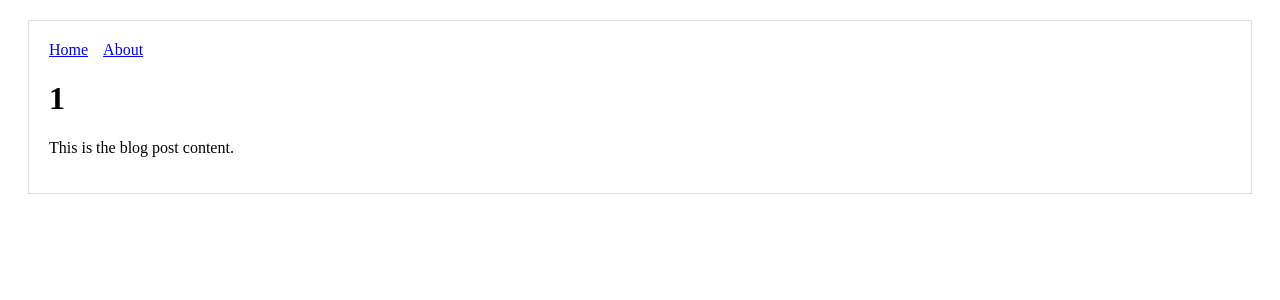
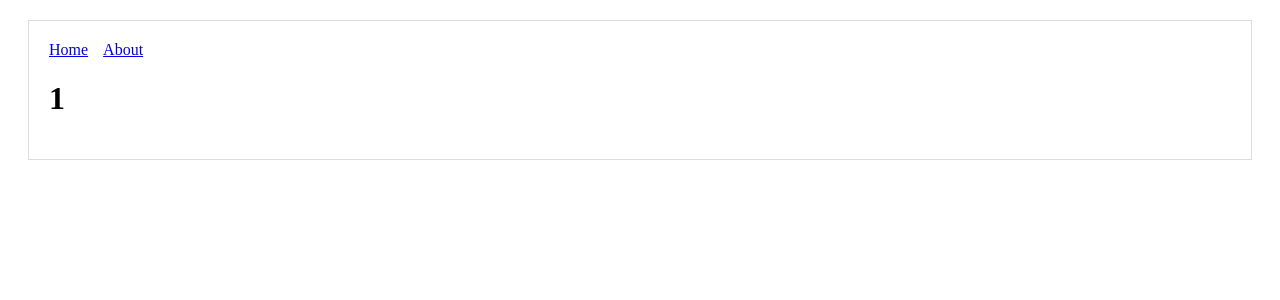
Before and after one commit to Bytefield/API, a Next.js app: page /p/1 in a window 1280 px wide. Shown: the top 300 px of the page. Built offline with nearby package versions, Linux system fonts and the light colour scheme.

Commit message:
displaying query.content

```diff
--- a/pages/p/[id].js
+++ b/pages/p/[id].js
@@ -7,7 +7,7 @@ export default function Post() {
     return <Layout content={
         <div>
             <h1>{router.query.id}</h1>
-            <p>This is the blog post content.</p>
+            <p>{ router.query.content }</p>
         </div>
     } />
 }
```
